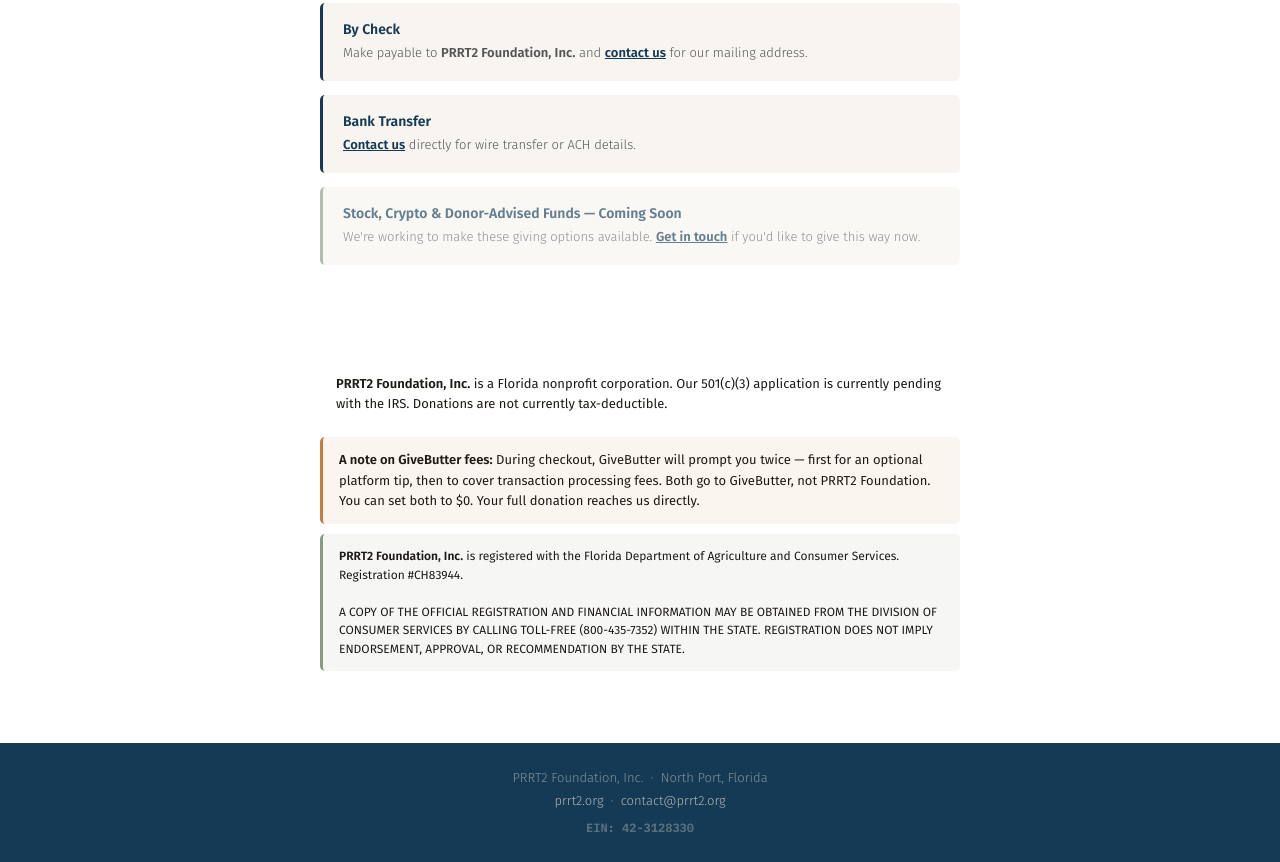
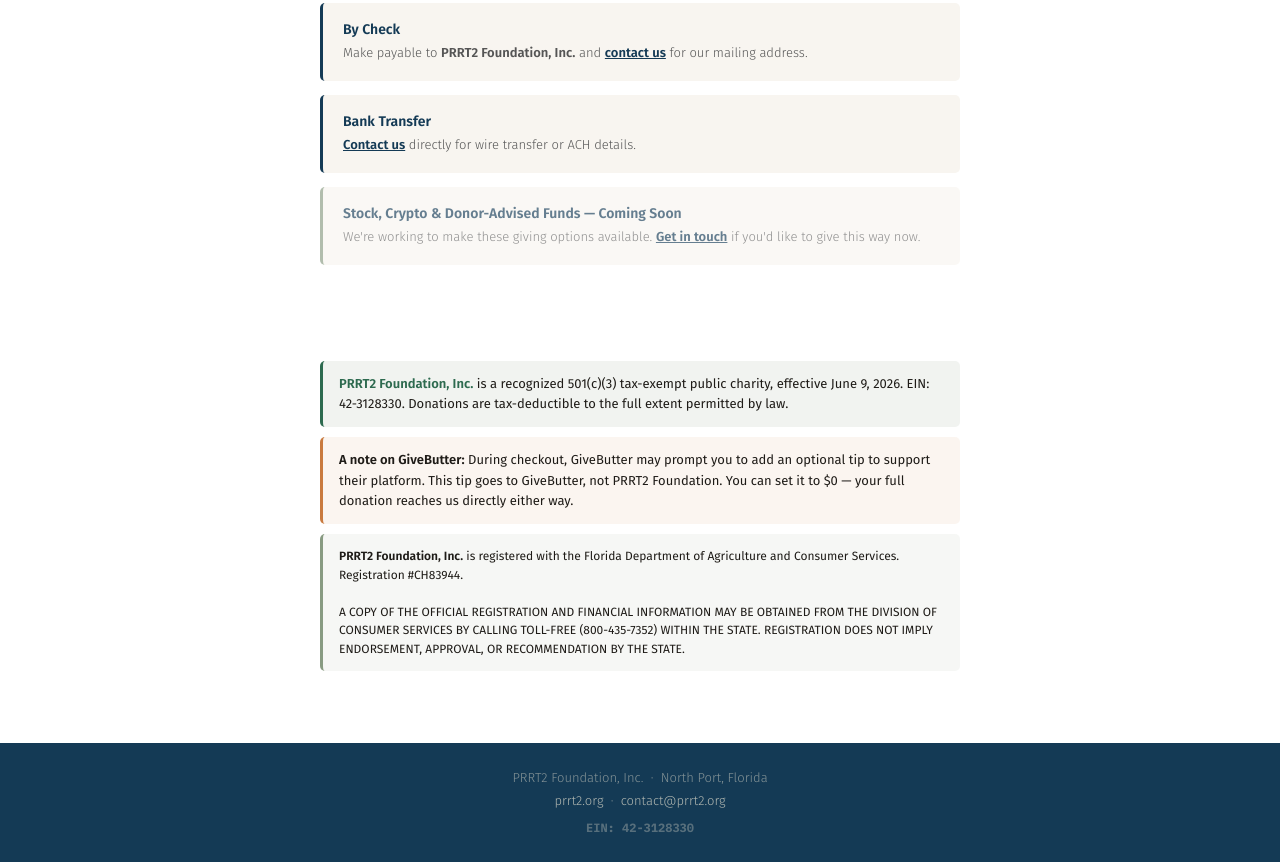
Before and after one commit to PRRT2/donate, a plain HTML site: page index.html in a window 1280 px wide. Shown: the part 1249-2111 px from the top of the page. Drawn offline with Linux system fonts and the light colour scheme; a script that the page names is missing.

Commit message:
Add files via upload

```diff
--- a/index.html
+++ b/index.html
@@ -57,6 +57,8 @@
     .notice-fdacs { background:rgba(136,155,130,0.08); border-left:3px solid #889B82; font-size:12px; }
     .notice-fdacs strong { font-weight:600; }
     .notice-warning { background:rgba(201,122,63,0.08); border-left:3px solid #C97A3F; }
+    .notice-success { background:rgba(136,155,130,0.12); border-left:3px solid #2d6a4f; color:#1E1B17; }
+    .notice-success strong { font-weight:600; color:#2d6a4f; }
 
     footer { background:#143A55; padding:24px 40px; text-align:center; }
     footer p { font-weight:300; font-size:13px; color:rgba(244,236,216,0.5); line-height:1.7; }
@@ -155,11 +157,11 @@
 
   <!-- Notices -->
   <div class="notices">
-    <div class="notice notice-info">
-      <strong>PRRT2 Foundation, Inc.</strong> is a Florida nonprofit corporation. Our 501(c)(3) application is currently pending with the IRS. Donations are not currently tax-deductible.
+    <div class="notice notice-success">
+      <strong>PRRT2 Foundation, Inc.</strong> is a recognized 501(c)(3) tax-exempt public charity, effective June 9, 2026. EIN: 42-3128330. Donations are tax-deductible to the full extent permitted by law.
     </div>
     <div class="notice notice-warning">
-      <strong>A note on GiveButter fees:</strong> During checkout, GiveButter will prompt you twice — first for an optional platform tip, then to cover transaction processing fees. Both go to GiveButter, not PRRT2 Foundation. You can set both to $0. Your full donation reaches us directly.
+      <strong>A note on GiveButter:</strong> During checkout, GiveButter may prompt you to add an optional tip to support their platform. This tip goes to GiveButter, not PRRT2 Foundation. You can set it to $0 — your full donation reaches us directly either way.
     </div>
     <div class="notice notice-fdacs">
       <strong>PRRT2 Foundation, Inc.</strong> is registered with the Florida Department of Agriculture and Consumer Services. Registration #CH83944.<br><br>
```
